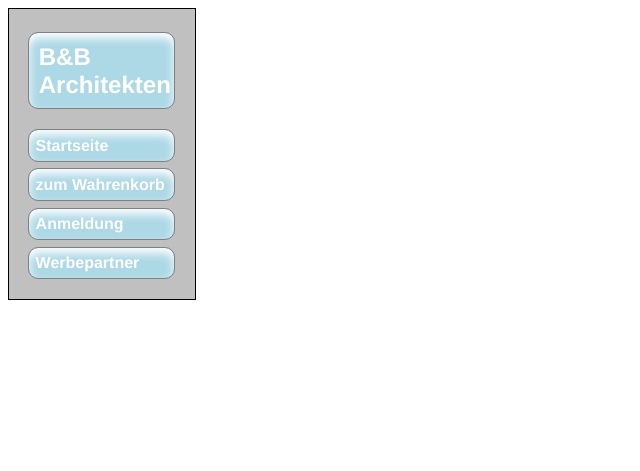
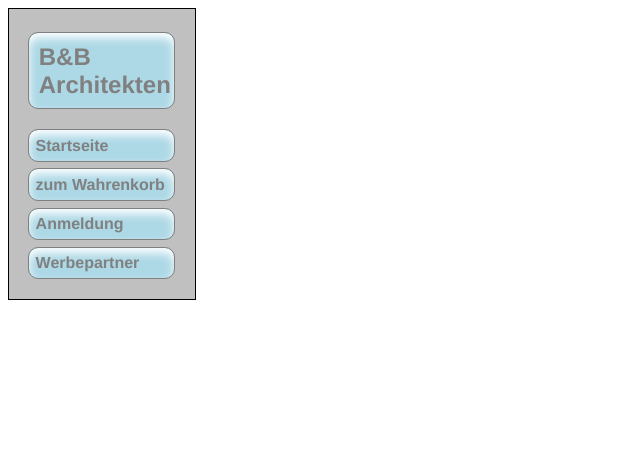
Before and after one commit to MichelBartels/Webseite, a PHP site: page /Test.php in a window 1280 px wide. Shown: the top 471 px of the page, without its empty margins (0-640 px from the left). Run offline with PHP 8.4, Linux system fonts and the light colour scheme.

Commit message:
Update Test.css

```diff
--- a/Test.css
+++ b/Test.css
@@ -15,7 +15,7 @@ nav li {
 	margin: 0.4em;
 	padding: 0;
 nav span {
-	color: white;
+	color: gray;
 	background-color: lightblue;
 	border-color: gold;
 }
@@ -43,7 +43,7 @@ nav h2 {
 	border: 1px solid gray;
 	border-radius: 10px;
 	box-shadow: 0 5px 10px white inset;
-	color: white;
+	color: gray;
 	background-color: lightblue;
 }
 #Menue {
```
